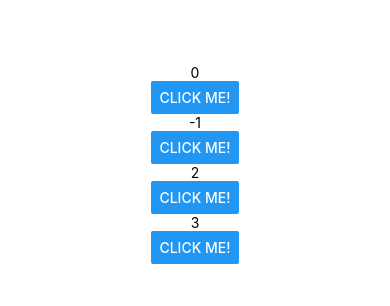
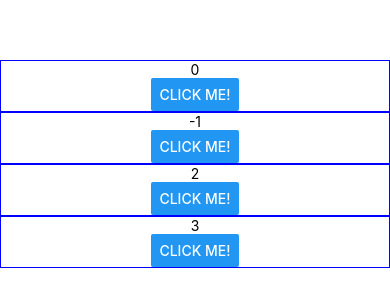
Before and after one commit to cheymingyu/RN101-class, a React Native app: screen / in a window 390 px wide. Shown: the part 258-564 px from the top of the page. Built offline with nearby package versions, Linux system fonts and the light colour scheme.

Commit message:
12. width: percentage

```diff
--- a/App.js
+++ b/App.js
@@ -53,7 +53,9 @@ const styles = StyleSheet.create({
     },
  buttonContainer: {
     alignItems: 'center',
-    width: 300,
+    width: '100%',
+    borderWidth: 1,
+    borderColor: 'blue',
   },
 
 });
```
